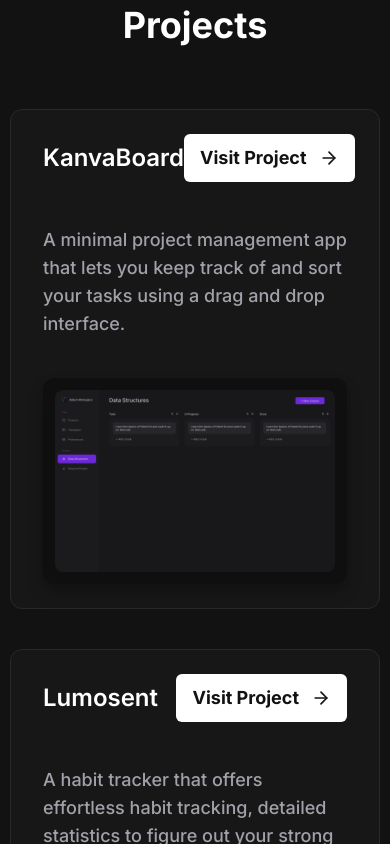
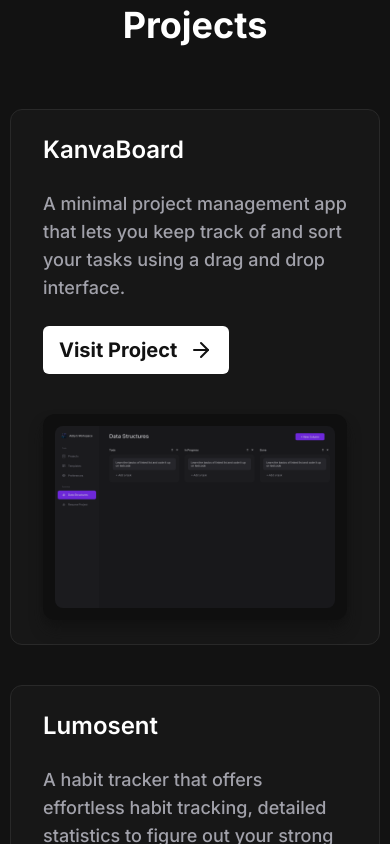
Before and after one commit to addoxy/axii.sh, a Next.js app: page / in a window 390 px wide. Shown: the part 900-1744 px from the top of the page. Built offline with nearby package versions, Linux system fonts and the light colour scheme; what tailwindcss-debug-screens would draw is missing.

Commit message:
feat:  improve the responsiveness of project cards

```diff
--- a/src/components/ProjectCard.tsx
+++ b/src/components/ProjectCard.tsx
@@ -17,31 +17,16 @@ const ProjectCard = (props: ProjectCardProps) => {
     <div className="bg-card flex w-full flex-col gap-10 rounded-xl border border-border px-8 py-6 sm:rounded-2xl sm:px-10 sm:py-8 md:rounded-3xl md:px-14 md:py-12 lg:flex-row">
       <div className="flex flex-col justify-between">
         <div className="flex flex-col">
-          <div className="flex items-center justify-between">
-            <h3 className="text-2xl font-semibold text-primary sm:text-3xl">
-              {title}
-            </h3>
-            <Button
-              asChild
-              className="h-12 w-fit rounded-md bg-primary px-4 text-lg font-bold text-background sm:text-xl lg:hidden"
-            >
-              <a
-                href={href}
-                target="_blank"
-                className="flex items-center gap-3"
-              >
-                Visit Project
-                <ArrowRight className="size-5 sm:size-6" />
-              </a>
-            </Button>
-          </div>
-          <p className="mt-11 text-lg font-medium text-foreground">
+          <h3 className="text-2xl font-semibold text-primary sm:text-3xl">
+            {title}
+          </h3>
+          <p className="mt-6 text-lg font-medium text-foreground sm:mt-11">
             {description}
           </p>
         </div>
         <Button
           asChild
-          className="hidden h-12 w-fit rounded-md bg-primary px-4 text-xl font-bold text-background lg:flex"
+          className="mt-6 h-12 w-fit rounded-md bg-primary px-4 text-xl font-bold text-background lg:mt-0"
         >
           <a href={href} target="_blank" className="flex items-center gap-3">
             Visit Project
```
